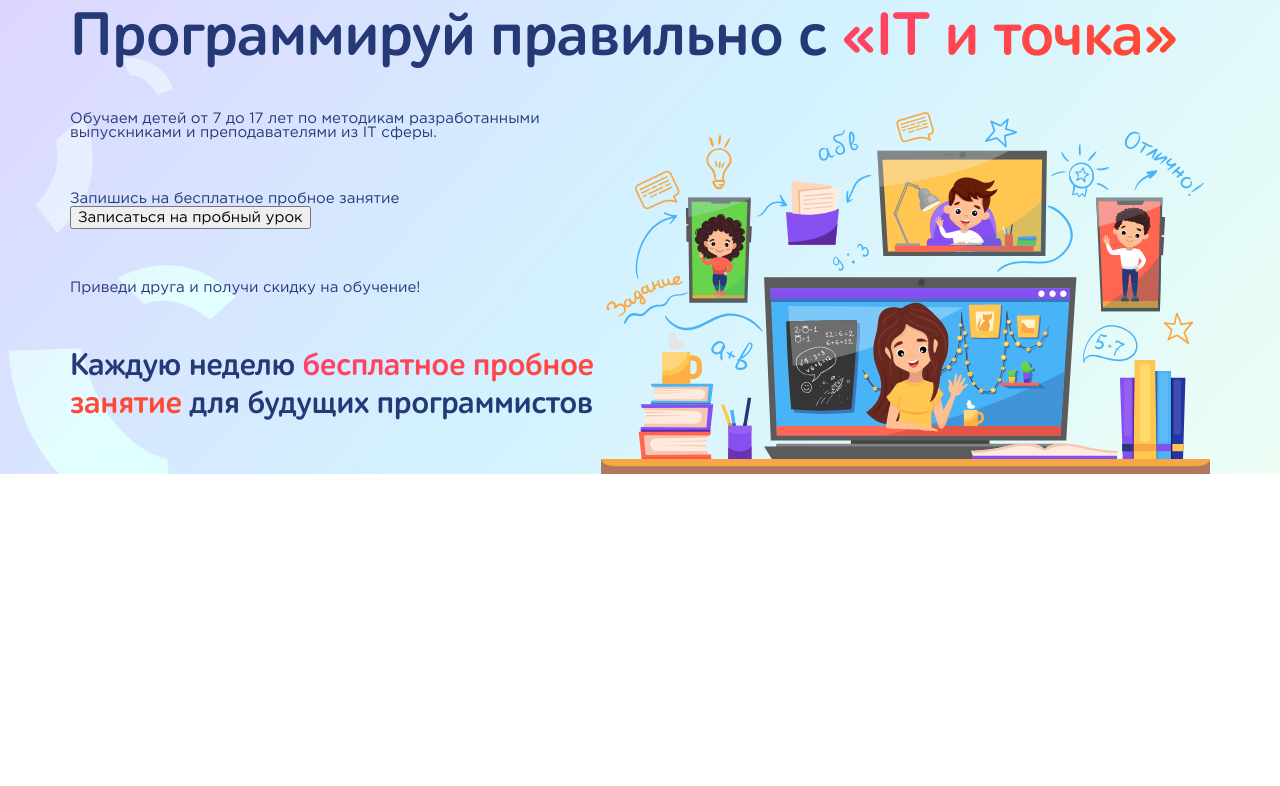
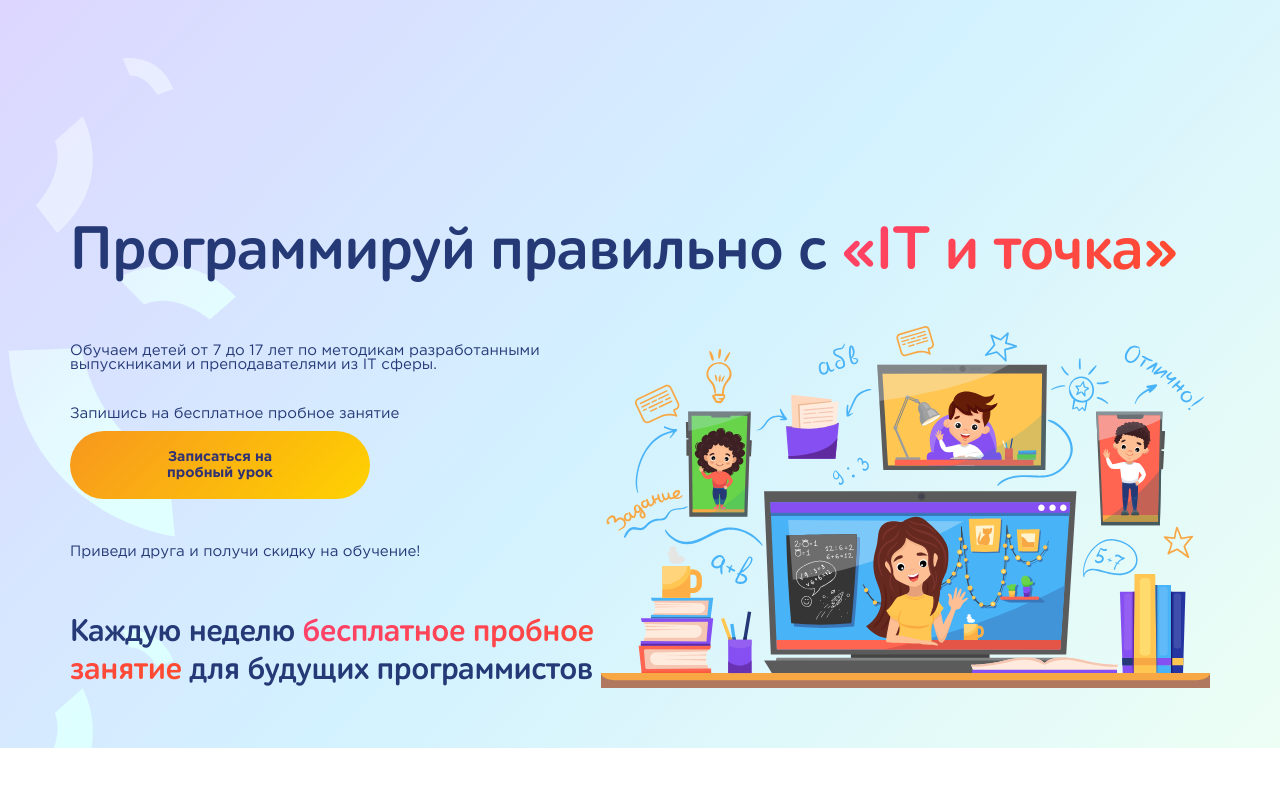
Before and after one commit to Photokub/IT-i-tochka, a React (Create React App) app: page / in a window 1280 px wide. Shown: the top 786 px of the page. Built offline with nearby package versions, Linux system fonts and the light colour scheme.

Commit message:
Feat: создать элемент Button

```diff
--- /dev/null
+++ b/src/components/Button/Button.css
@@ -0,0 +1,27 @@
+.button {
+  max-width: 300px;
+  border: none;
+  background: linear-gradient(135deg, rgb(247, 151, 30) 0%, rgb(255, 210, 0) 100%);
+  color: #303273;
+  border-radius: 90px;
+  padding: 18px 90px;
+  margin: 10px 0;
+  top: 0;
+  position: relative;
+  cursor: pointer;
+  font-family: Gotham Pro, Arial, Helvetica, sans-serif;
+  font-weight: 700;
+  font-size: 14px;
+  transform: translateZ(0);
+  transition: all 0.2s ease;
+}
+.button:hover {
+  top: -10px;
+  box-shadow: 0px 10px 10px rgba(15, 165, 60, 0.2);
+  transform: rotateX(20deg);
+}
+.button:active {
+  top: 0px;
+  box-shadow: 0px 0px 0px rgba(15, 165, 60, 0);
+  background: linear-gradient(135deg, rgb(255, 177, 80) 0%, rgb(252, 220, 69) 100%);
+}/*# sourceMappingURL=Button.css.map */
--- /dev/null
+++ b/src/components/Button/Button.scss
@@ -0,0 +1,44 @@
+@import "../../variables/variables.scss";
+
+.button {
+    max-width: 300px;
+    border: none;
+    background: $button-color;
+    color: $button-text-color;
+    border-radius: 90px;
+    padding: 18px 90px;
+    margin: 10px 0;
+    top: 0;
+    position: relative;
+    cursor: pointer;
+
+    font-family: Gotham Pro, Arial, Helvetica, sans-serif;
+    font-weight: 700;
+    font-size: 14px;
+
+    -webkit-transform: translateZ(0);
+    -moz-transform: translateZ(0);
+    -ms-transform: translateZ(0);
+    transform: translateZ(0);
+
+    -webkit-transition: all 0.2s ease;
+    -moz-transition: all 0.2s ease;
+    -ms-transition: all 0.2s ease;
+    transition: all 0.2s ease;
+
+    &:hover {
+        top: -10px;
+        box-shadow: 0px 10px 10px rgba(15, 165, 60, 0.2);
+
+        -webkit-transform: rotateX(20deg);
+        -moz-transform: rotateX(20deg);
+        -ms-transform: rotateX(20deg);
+        transform: rotateX(20deg);
+    }
+
+    &:active {
+        top: 0px;
+        box-shadow: 0px 0px 0px rgba(15, 165, 60, 0.0);
+        background: $button-active-color;
+    }
+}
--- /dev/null
+++ b/src/components/Button/Button.tsx
@@ -0,0 +1,16 @@
+import React from "react";
+import "./Button.css"
+
+interface ButtonPropTypes{
+
+}
+
+const Button:React.FC<ButtonPropTypes> = ({}) => {
+    return(
+        <button className="button" type="button">
+            Записаться на пробный урок
+        </button>
+    )
+}
+
+export default Button;
--- a/src/components/Main/Main.css
+++ b/src/components/Main/Main.css
@@ -1,5 +1,4 @@
 .main {
-  max-height: 770px;
   background-blend-mode: overlay;
   background-image: url("../../images/bg_img_elements.svg"), linear-gradient(132deg, rgba(84, 51, 255, 0.2) 0%, rgba(32, 189, 255, 0.2) 50%, rgba(165, 254, 203, 0.2) 100%);
 }
@@ -7,6 +6,7 @@
 .main__wrap {
   max-width: 1140px;
   margin: 0 auto;
+  padding: 214px 20px 60px 20px;
 }
 
 .main__container {
@@ -14,6 +14,7 @@
   grid-template-columns: repeat(2, 1fr);
   grid-template-rows: repeat(5, minmax(min-content, max-content));
   color: #243976;
+  align-items: center;
 }
 
 .main__title {
@@ -57,6 +58,7 @@
 .main__subtitle {
   margin: 0;
   grid-column: 1/2;
+  align-self: flex-end;
   font-family: ALS Schlange Sans, Arial, Helvetica, sans-serif;
   font-size: 32px;
   font-weight: 700;
--- a/src/components/Main/Main.scss
+++ b/src/components/Main/Main.scss
@@ -5,7 +5,8 @@
 // }
 
 .main {
-    max-height: 770px;
+    // max-height: 770px;
+
     //background-color: $backgroundGradient;
     background-blend-mode: overlay;
 
@@ -15,6 +16,7 @@
 .main__wrap {
     max-width: 1140px;
     margin: 0 auto;
+    padding: 214px 20px 60px 20px;
 }
 
 .main__container {
@@ -22,6 +24,7 @@
     grid-template-columns: repeat(2, 1fr);
     grid-template-rows: repeat(5, minmax(min-content, max-content));
     color: $font-color-main;
+    align-items: center;
 }
 
 .main__title {
@@ -68,6 +71,7 @@
 .main__subtitle{
     margin: 0;
     grid-column: 1/2;
+    align-self:flex-end;
 
     font-family: ALS Schlange Sans, Arial, Helvetica, sans-serif;
     font-size: $h3-font-size;
--- a/src/components/Main/Main.tsx
+++ b/src/components/Main/Main.tsx
@@ -1,6 +1,7 @@
 import React from "react";
 import MainImage from "../../images/pic_main.svg"
 import "./Main.css"
+import Button from "../Button/Button";
 
 interface MainPtopTypes { }
 
@@ -13,7 +14,7 @@
                     <p className="main__paragraph" id="firstMainRow">Обучаем детей от 7 до 17 лет по методикам разработанными выпускниками и преподавателями из IT сферы.</p>
                     <label htmlFor="" className="main__buttonSection">
                         Запишись на бесплатное пробное занятие
-                        <button className="main__button">Записаться на пробный урок</button>
+                        <Button />
                     </label>
                     <p className="main__paragraph" id="thirdMainRow">Приведи друга и получи скидку на обучение!</p>
                     <h3 className="main__subtitle">Каждую неделю <span className="main__highlight">бесплатное пробное занятие</span> для будущих программистов</h3>
--- a/src/variables/variables.scss
+++ b/src/variables/variables.scss
@@ -6,3 +6,6 @@
 $paragraph-font-size: 15px;
 $font-color-main: #243976;
 $font-highlight-color: linear-gradient(135deg, rgba(255,65,108,1) 0%, rgba(255,75,43,1) 100%);
+$button-color: linear-gradient(135deg, rgba(247,151,30,1) 0%, rgba(255,210,0,1) 100%);
+$button-active-color: linear-gradient(135deg, rgba(255,177,80,1) 0%, rgba(252,220,69,1) 100%);
+$button-text-color: #303273;
```
Also changed, not shown: 2 other files (tests, documents, lock files or other folders).
